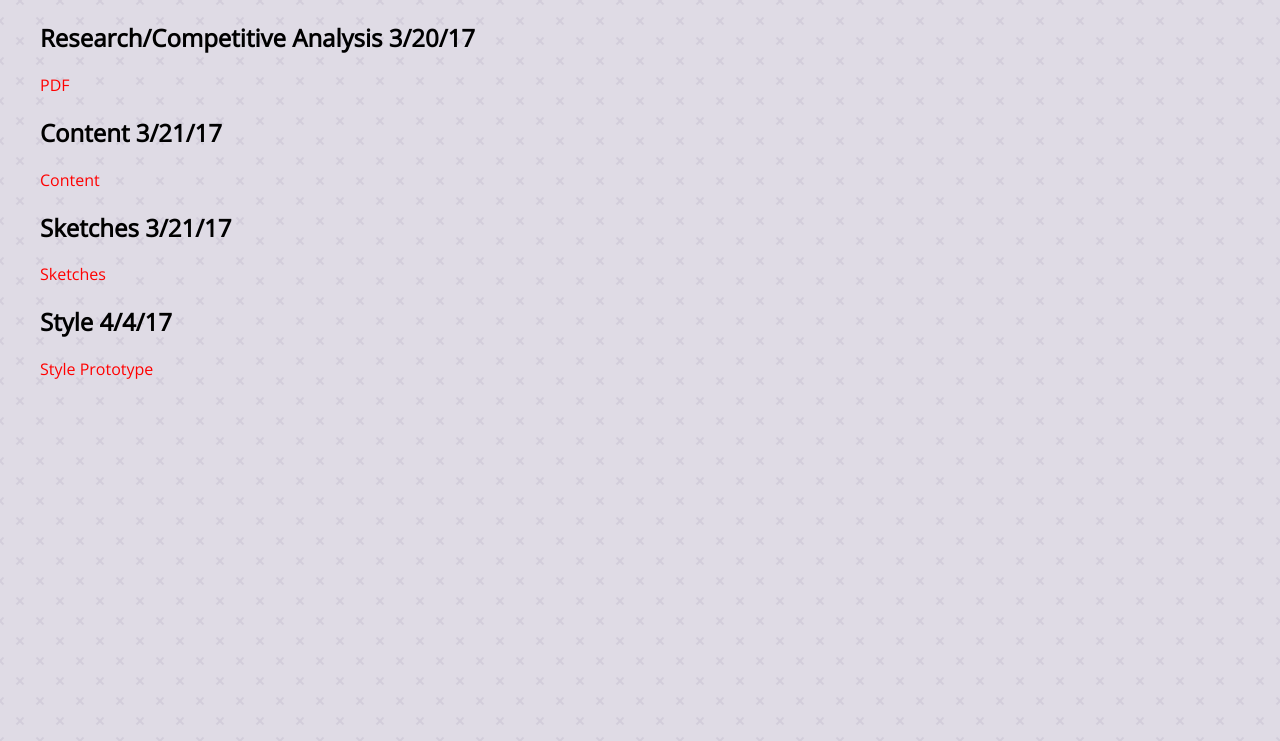
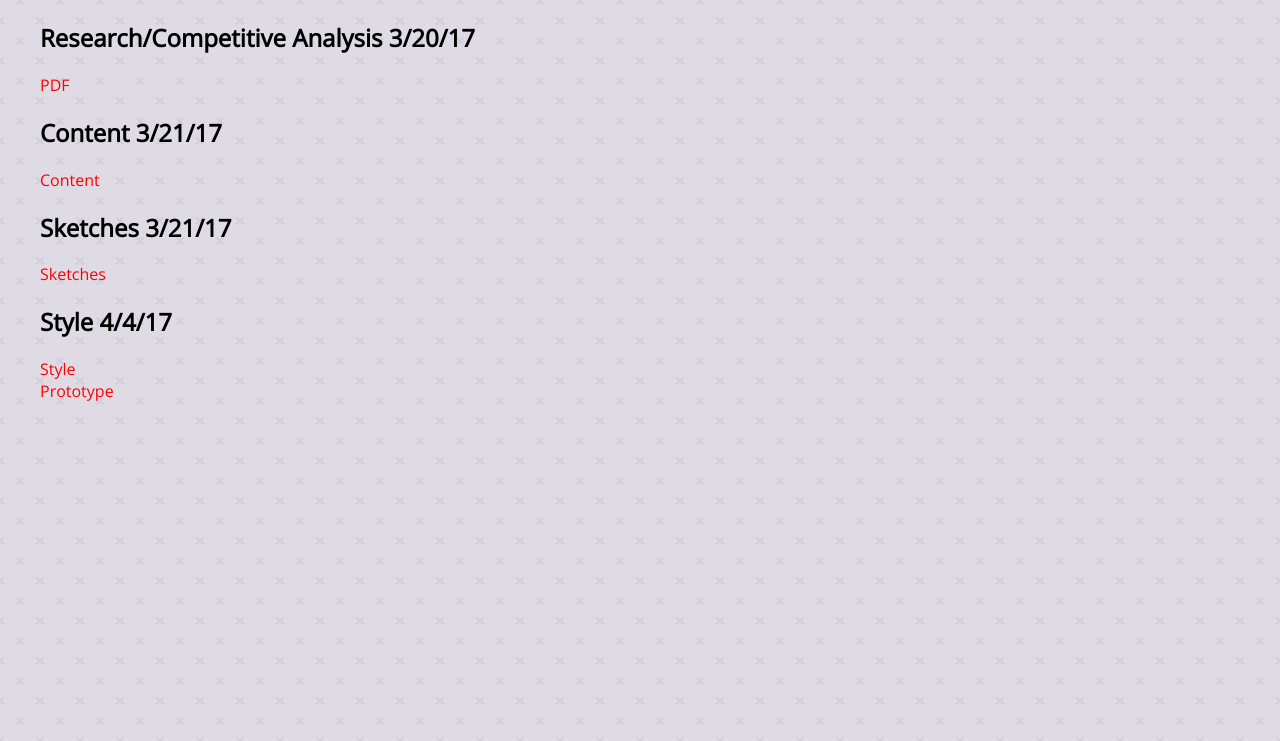
Before and after one commit to KentStateWeb/s2017-cromaz, a plain HTML site: page index.html in a window 1280 px wide. Shown: the part 59-800 px from the top of the page. Drawn offline with nearby package versions, Linux system fonts and the light colour scheme; a web font is replaced by a local one.

Commit message:
Line break

```diff
--- a/index.html
+++ b/index.html
@@ -19,7 +19,7 @@
 <h2>Sketches 3/21/17</h2>
   <a href="sketches/sketches.pdf">Sketches</a>
   <h2>Style 4/4/17</h2>
-    <a href="style/Style_tile_mockup.pdf">Style</a>
+    <a href="style/Style_tile_mockup.pdf">Style</a><br>
     <a href="style/Style_tile_mockup.pdf">Prototype</a>
 
     </body>
```
